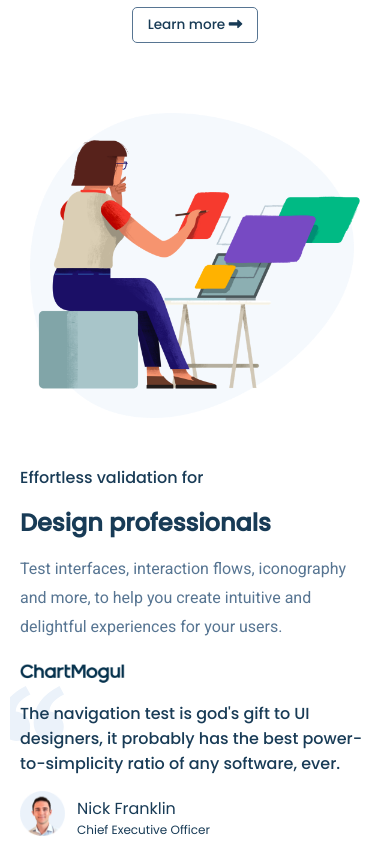
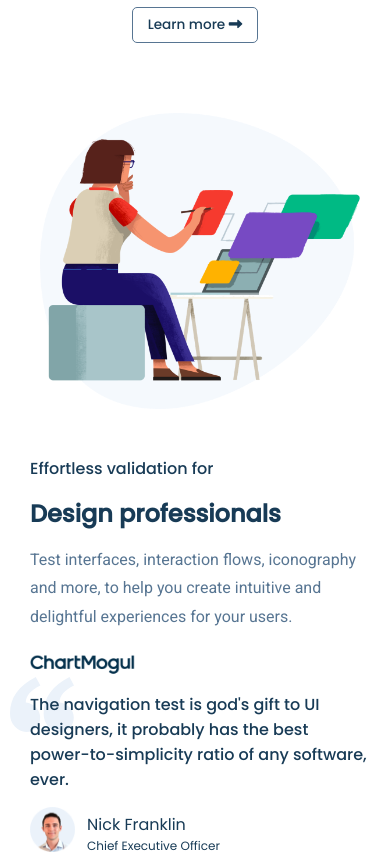
Before and after one commit to shlokrp/modern-website, a plain HTML site: page index.html in a window 390 px wide. Shown: the part 2550-3412 px from the top of the page. Drawn offline with Linux system fonts and the light colour scheme.

Commit message:
Update responsive.css

```diff
--- a/responsive.css
+++ b/responsive.css
@@ -61,6 +61,9 @@
     :root{
         --padding-inline-section: 15px;
     }
+    .details-section{
+        padding-left: 15px;
+    }
     .primary-button{
         width: 100%;
         text-align: center;
@@ -121,7 +124,7 @@
         --padding-inline-section: 10px;
     }
     .details-section{
-        padding-left: 10px;
+        padding-left: 20px;
     }
     h1{
         font-size: 2rem;
```
